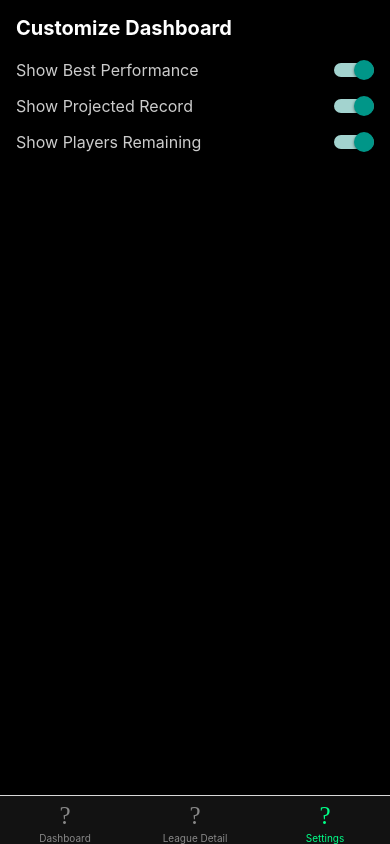
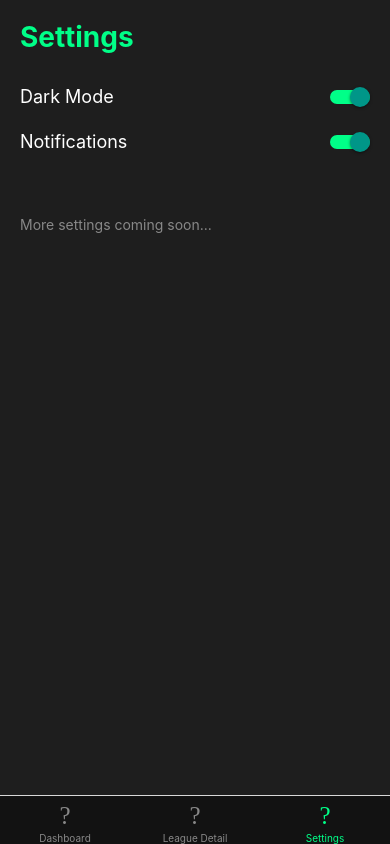
Before and after one commit to zmarmer/fantast-command-center, a React Native app: screen /Settings in a window 390 px wide. Built offline with nearby package versions, Linux system fonts and the light colour scheme.

Commit message:
Update Settings.js

```diff
--- a/screens/Settings.js
+++ b/screens/Settings.js
@@ -1,62 +1,67 @@
-import React, { useState } from 'react';
-import { View, Text, Switch, StyleSheet } from 'react-native';
+import React from 'react';
+import { View, Text, StyleSheet, Switch } from 'react-native';
+import { useState } from 'react';
 
-export default function Settings() {
-  const [showBest, setShowBest] = useState(true);
-  const [showProjRecord, setShowProjRecord] = useState(true);
-  const [showPlayersRemaining, setShowPlayersRemaining] = useState(true);
+const Settings = () => {
+  const [darkMode, setDarkMode] = useState(true);
+  const [notifications, setNotifications] = useState(true);
 
   return (
     <View style={styles.container}>
-      <Text style={styles.title}>Customize Dashboard</Text>
+      <Text style={styles.header}>Settings</Text>
 
       <View style={styles.settingRow}>
-        <Text style={styles.label}>Show Best Performance</Text>
+        <Text style={styles.label}>Dark Mode</Text>
         <Switch
-          value={showBest}
-          onValueChange={() => setShowBest(prev => !prev)}
+          value={darkMode}
+          onValueChange={setDarkMode}
+          trackColor={{ false: '#888', true: '#00ff88' }}
+          thumbColor="#121212"
         />
       </View>
 
       <View style={styles.settingRow}>
-        <Text style={styles.label}>Show Projected Record</Text>
+        <Text style={styles.label}>Notifications</Text>
         <Switch
-          value={showProjRecord}
-          onValueChange={() => setShowProjRecord(prev => !prev)}
+          value={notifications}
+          onValueChange={setNotifications}
+          trackColor={{ false: '#888', true: '#00ff88' }}
+          thumbColor="#121212"
         />
       </View>
 
-      <View style={styles.settingRow}>
-        <Text style={styles.label}>Show Players Remaining</Text>
-        <Switch
-          value={showPlayersRemaining}
-          onValueChange={() => setShowPlayersRemaining(prev => !prev)}
-        />
-      </View>
+      <Text style={styles.footer}>More settings coming soon...</Text>
     </View>
   );
-}
+};
 
 const styles = StyleSheet.create({
   container: {
-    backgroundColor: '#000',
     flex: 1,
-    padding: 16
+    backgroundColor: '#1e1e1e',
+    padding: 20
   },
-  title: {
-    color: '#fff',
-    fontSize: 20,
+  header: {
+    fontSize: 28,
     fontWeight: 'bold',
-    marginBottom: 20
+    color: '#00ff88',
+    marginBottom: 32
   },
   settingRow: {
     flexDirection: 'row',
     justifyContent: 'space-between',
     alignItems: 'center',
-    marginBottom: 16
+    marginBottom: 24
   },
   label: {
-    color: '#ccc',
-    fontSize: 16
+    fontSize: 18,
+    color: '#fff'
+  },
+  footer: {
+    marginTop: 40,
+    fontSize: 14,
+    color: '#888'
   }
 });
+
+export default Settings;
```
